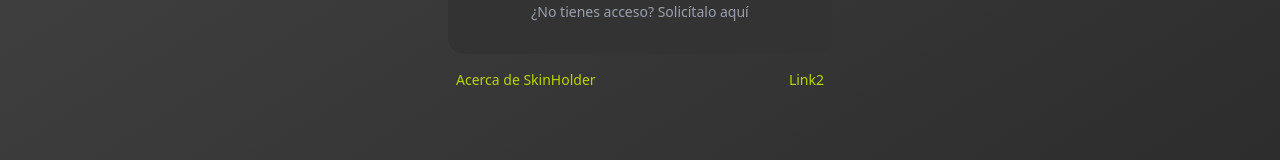
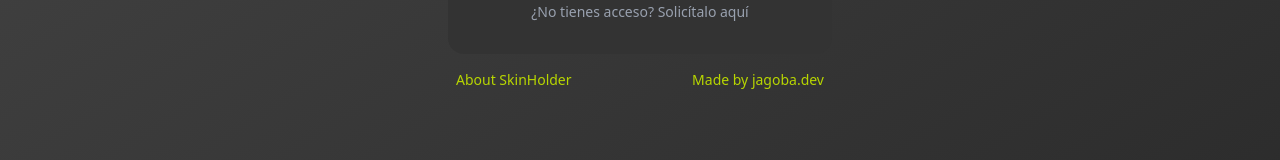
Before and after one commit to jagobainda/SkinHolderWeb, a React (Vite) app: page / in a window 1280 px wide. Shown: the part 599-759 px from the top of the page. Built offline with nearby package versions, Linux system fonts and the light colour scheme.

Commit message:
Add AboutPage component and update routing; implement useDocumentTitle hook and README.md

```diff
--- a/src/app/routes.tsx
+++ b/src/app/routes.tsx
@@ -2,10 +2,12 @@ import { Routes, Route } from 'react-router-dom'
 import { LoginPage } from '@ui/pages/LoginPage'
 import { MainPage } from '@ui/pages/MainPage'
 import { ProtectedRoute } from "@ui/components/shared/ProtectedRoute.tsx"
+import { AboutPage } from "@ui/pages/AboutPage.tsx";
 
 export const Router = () => (
     <Routes>
         <Route path="/" element={<LoginPage />} />
+        <Route path="/about" element={<AboutPage />} />
         <Route
             path="/home"
             element={
--- a/src/ui/components/login/LoginForm.tsx
+++ b/src/ui/components/login/LoginForm.tsx
@@ -93,11 +93,11 @@ export const LoginForm: React.FC<Props> = ({ onSubmit, onForgotPassword, onReque
                 </div>
 
                 <div className="flex justify-between text-sm w-full px-2">
-                    <a href="https://skinholder.jagoba.dev/about" className="text-primary hover:text-primary-hover transition-colors">
-                        Acerca de SkinHolder
+                    <a href="/about" className="text-primary hover:text-primary-hover transition-colors">
+                        About SkinHolder
                     </a>
-                    <a href="#" className="text-primary hover:text-primary-hover transition-colors">
-                        Link2
+                    <a href="https://jagoba.dev" className="text-primary hover:text-primary-hover transition-colors">
+                        Made by jagoba.dev
                     </a>
                 </div>
             </div>
--- /dev/null
+++ b/src/ui/hooks/useDocumentTitle.ts
@@ -0,0 +1,7 @@
+import { useEffect } from 'react'
+
+export const useDocumentTitle = (title: string) => {
+    useEffect(() => {
+        document.title = title
+    }, [title])
+}
--- /dev/null
+++ b/src/ui/pages/AboutPage.tsx
@@ -0,0 +1,10 @@
+import React from 'react'
+import { useDocumentTitle } from "@ui/hooks/useDocumentTitle.ts";
+
+export const AboutPage: React.FC = () => {
+    useDocumentTitle("SkinHolder - About")
+
+    return(
+        <div></div>
+    )
+}
--- a/src/ui/pages/LoginPage.tsx
+++ b/src/ui/pages/LoginPage.tsx
@@ -1,15 +1,18 @@
-import React, {useEffect} from 'react'
+import React, { useEffect } from 'react'
 import { useLoginViewModel } from '@presentation/viewmodels/useLoginViewModel'
 import { LoginForm } from '@ui/components/login/LoginForm.tsx'
 import { useNavigate } from 'react-router-dom'
 import { useToast } from '@ui/hooks/useToast'
 import { ToastContainer } from '@ui/components/shared/ToastContainer'
 import { AuthApi } from "@data/datasources/AuthApi.ts";
+import {useDocumentTitle} from "@ui/hooks/useDocumentTitle.ts";
 
 export const LoginPage: React.FC = () => {
     const { login, requestAccess, isLoading, requestAccessLoading } = useLoginViewModel()
     const { toasts, showToast, removeToast } = useToast()
     const navigate = useNavigate()
+
+    useDocumentTitle("SkinHolder - Login")
 
     useEffect(() => {
         const checkToken = async () => {
--- a/src/ui/pages/MainPage.tsx
+++ b/src/ui/pages/MainPage.tsx
@@ -1,7 +1,10 @@
 import React from 'react'
 import { TopNavbar } from '@ui/components/shared/TopNavbar'
+import { useDocumentTitle } from "@ui/hooks/useDocumentTitle.ts";
 
 export const MainPage: React.FC = () => {
+    useDocumentTitle("SkinHolder - Resumen")
+
     return (
         <div className="min-h-screen bg-gradient-to-br from-[#4A4A4A] to-[#2C2C2C]">
             <TopNavbar />
```
Also changed, not shown: 1 other file (tests, documents, lock files or other folders).
